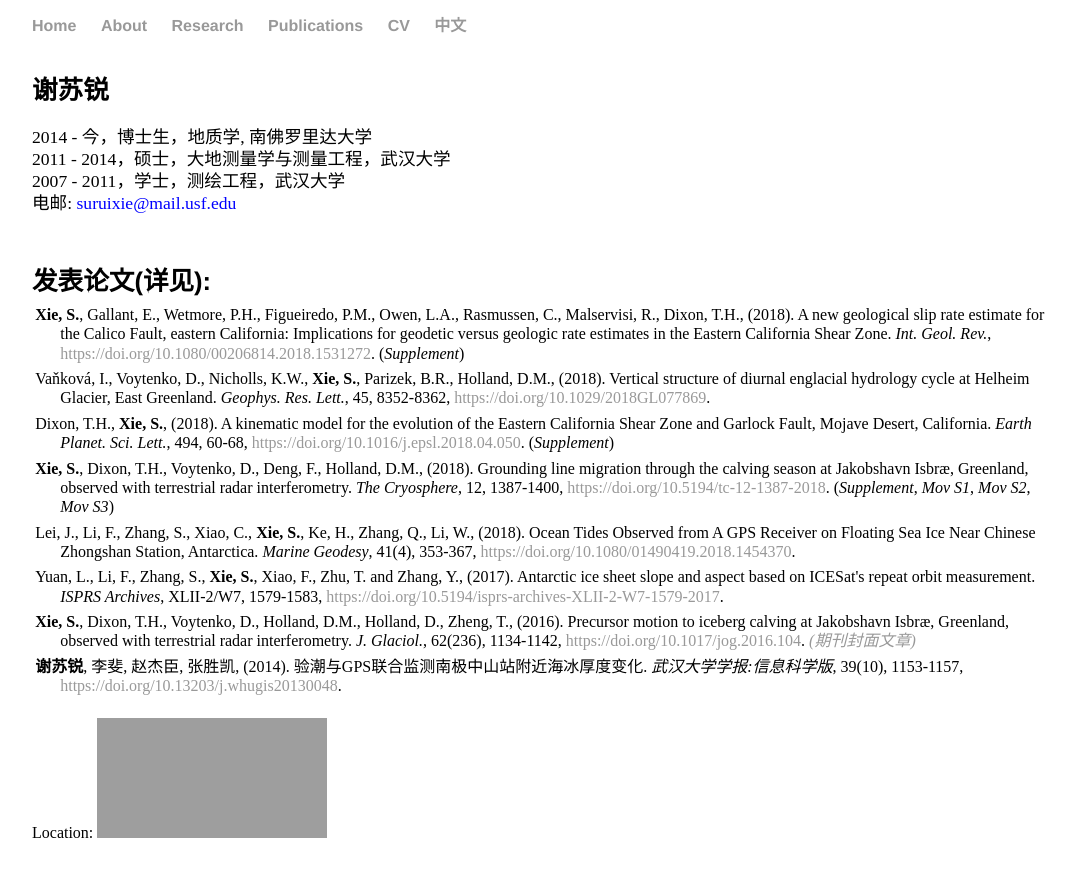
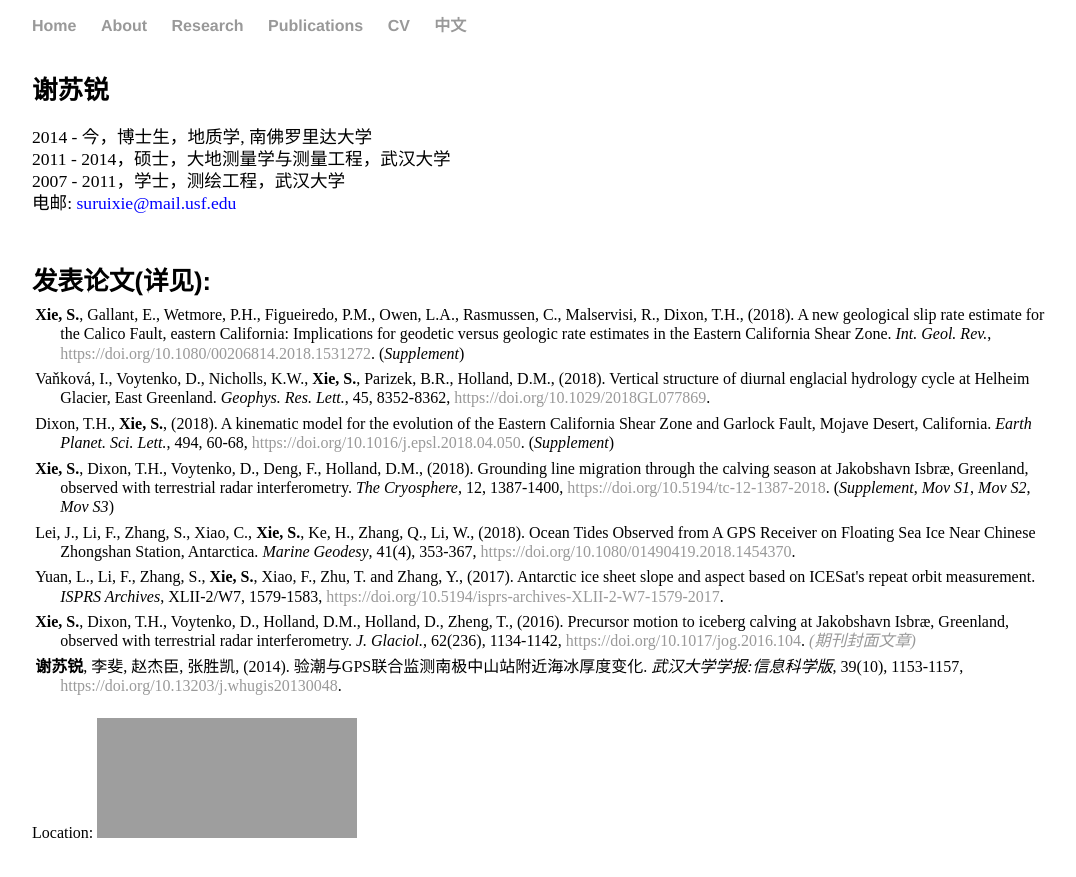
Before and after one commit to suruixie/suruixie.github.io, a Jekyll site: the page built from Chinese/index.html, in a window 1280 px wide. Shown: the top 877 px of the page, without its empty margins (96-1172 px from the left). Built offline with Jekyll 4.4.1, drawn with Linux system fonts in a browser that asks for light colours; a style sheet for code colours, icons or effects is not loaded; grey boxes are pictures that could not be loaded.

Commit message:
Update index.html

```diff
--- a/Chinese/index.html
+++ b/Chinese/index.html
@@ -38,5 +38,5 @@ title: 苏锐的中文页面
     </div>
 
 	Location:
-	<iframe width="230" height="120" frameborder="0" scrolling="no" marginheight="0" marginwidth="0" src="https://maps.google.com/maps?f=q&amp;source=s_q&amp;hl=en&amp;geocode=&amp;q=34.8045++-116.6450&amp;aq=&amp;sll=34.8045,-116.6450&amp;sspn=0.06,0.05&amp;ie=UTF8&amp;t=m&amp;z=16&amp;ll=34.8045,-116.6450&amp;output=embed"></iframe>
+	<iframe width="260" height="120" frameborder="0" scrolling="no" marginheight="0" marginwidth="0" src="https://maps.google.com/maps?f=q&amp;source=s_q&amp;hl=en&amp;geocode=&amp;q=34.8045++-116.6450&amp;aq=&amp;sll=34.8045,-116.6450&amp;sspn=0.06,0.05&amp;ie=UTF8&amp;t=m&amp;z=16&amp;ll=34.8045,-116.6450&amp;output=embed"></iframe>
 </body>
```
